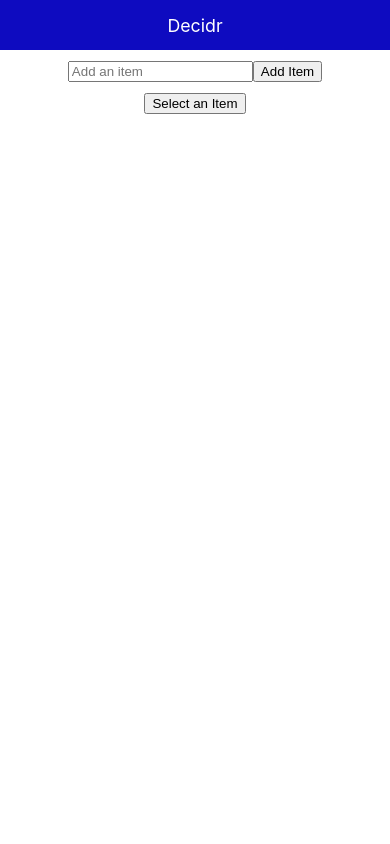
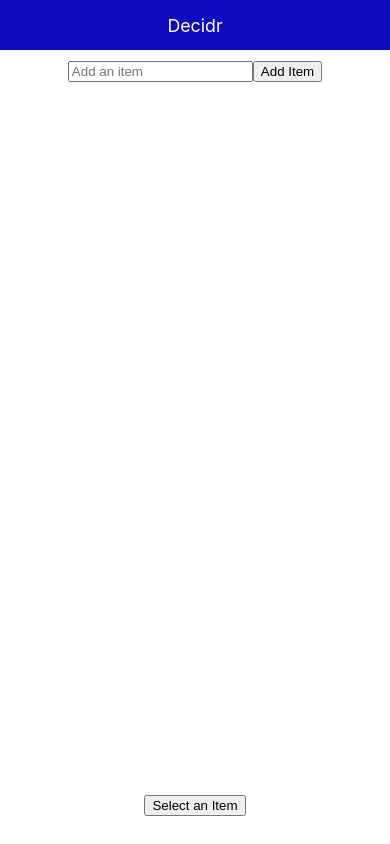
Before and after one commit to firezgi/decidr, a React (Create React App) app: page / in a window 390 px wide. Built offline with nearby package versions, Linux system fonts and the light colour scheme.

Commit message:
feat(app.js): add style

```diff
--- a/src/App.css
+++ b/src/App.css
@@ -1,13 +1,13 @@
+*{
+  box-sizing: border-box;
+}
 .App {
+  display:flex;
+  flex-direction: column;
   text-align: center;
+  align-items: stretch;
+  max-height: 100vh;
 }
-
-.App-logo {
-  height: 40vmin;
-  pointer-events: none;
-}
-
-
 .App-header {
   background-color: #0e0bc0;
   height: 50px;
@@ -27,7 +27,41 @@
   margin: auto;
   margin-bottom: 10px;
 }
+main{
+  overflow:hidden;
+}
+/* main #add-item{
+  height:50px;
 
-.App-link {
-  color: #61dafb;
 }
+main #display-list{
+  max-height:calc(100%-50px);
+  overflow:auto;
+} */
+footer{
+  height:50px;
+
+}
+
+@media screen and (max-width:800px){
+  .App {
+    height: 100vh;
+  }
+
+  header{
+    flex:0 0 auto;
+  }
+  #add-item{
+
+    flex:0 0 auto;
+  }
+  main{
+    flex:1 1 auto;
+
+  }
+  footer{
+    flex:0 0 auto;
+
+  }
+
+}
--- a/src/App.js
+++ b/src/App.js
@@ -1,32 +1,35 @@
-import './App.css';
-import { useState } from 'react';
-import AddItem from './components/AddItem';
-import DisplayList from './components/DisplayList';
+import "./App.css";
+import { useState } from "react";
+import AddItem from "./components/AddItem";
+import DisplayList from "./components/DisplayList";
 
 function App() {
-  const [listContainer,setListContainer]=useState([]);
-  const [selectedItem,setSelectedItem]=useState("");
-  const selectItem=()=>{
-    const random=Math.floor(Math.random()*listContainer.length);
-    setSelectedItem(listContainer.length>0?listContainer[random]:"");
-  }
+  const [listContainer, setListContainer] = useState([]);
+  const [selectedItem, setSelectedItem] = useState("");
+  const selectItem = () => {
+    const random = Math.floor(Math.random() * listContainer.length);
+    setSelectedItem(listContainer.length > 0 ? listContainer[random] : "");
+  };
   return (
     <div className="App">
       <header className="App-header">Decidr</header>
 
-
-      <AddItem
-      listContainer={listContainer}
-      setListContainer={setListContainer} />
-      <div className="selectedItem">
-      {selectedItem.length?
-      <p>{selectedItem}</p>:
-      <DisplayList listContainer={listContainer}/>}
-      </div>
-      <button onClick={selectItem}>Select an Item</button>
-
-
-
+      <main>
+        <AddItem
+          listContainer={listContainer}
+          setListContainer={setListContainer}
+        />
+        <div className="selectedItem">
+          {selectedItem.length ? (
+            <p>{selectedItem}</p>
+          ) : (
+            <DisplayList listContainer={listContainer} />
+          )}
+        </div>
+      </main>
+      <footer>
+        <button onClick={selectItem}>Select an Item</button>
+      </footer>
     </div>
   );
 }
--- a/src/components/AddItem.css
+++ b/src/components/AddItem.css
@@ -1,4 +1,4 @@
-.listItem {
+/* .listItem {
     background-color:#510875;
     height: 50px;
     display: flex;
@@ -13,4 +13,4 @@
     margin:auto;
     margin-bottom: 10px;
     margin-top: 10px;
-  }
+  } */
--- a/src/components/AddItem.js
+++ b/src/components/AddItem.js
@@ -10,9 +10,8 @@ function AddItem({listContainer,setListContainer}) {
 
     }
     return (
-        <form onSubmit={formSubmit}>
+        <form onSubmit={formSubmit}  id="add-item">
             <input
-            id="add-item"
             value={newItem}
             onChange={e=>setNewItem(e.target.value)}
             placeholder="Add an item"
--- a/src/components/DisplayList.js
+++ b/src/components/DisplayList.js
@@ -5,9 +5,9 @@ function DisplayList({listContainer}) {
         <li className="listItem" key={index}>{item}</li>
     )
     return (
-        <div>
+        <ol id="display-list">
             {displayList}
-        </div>
+        </ol>
     )
 }
 
```
